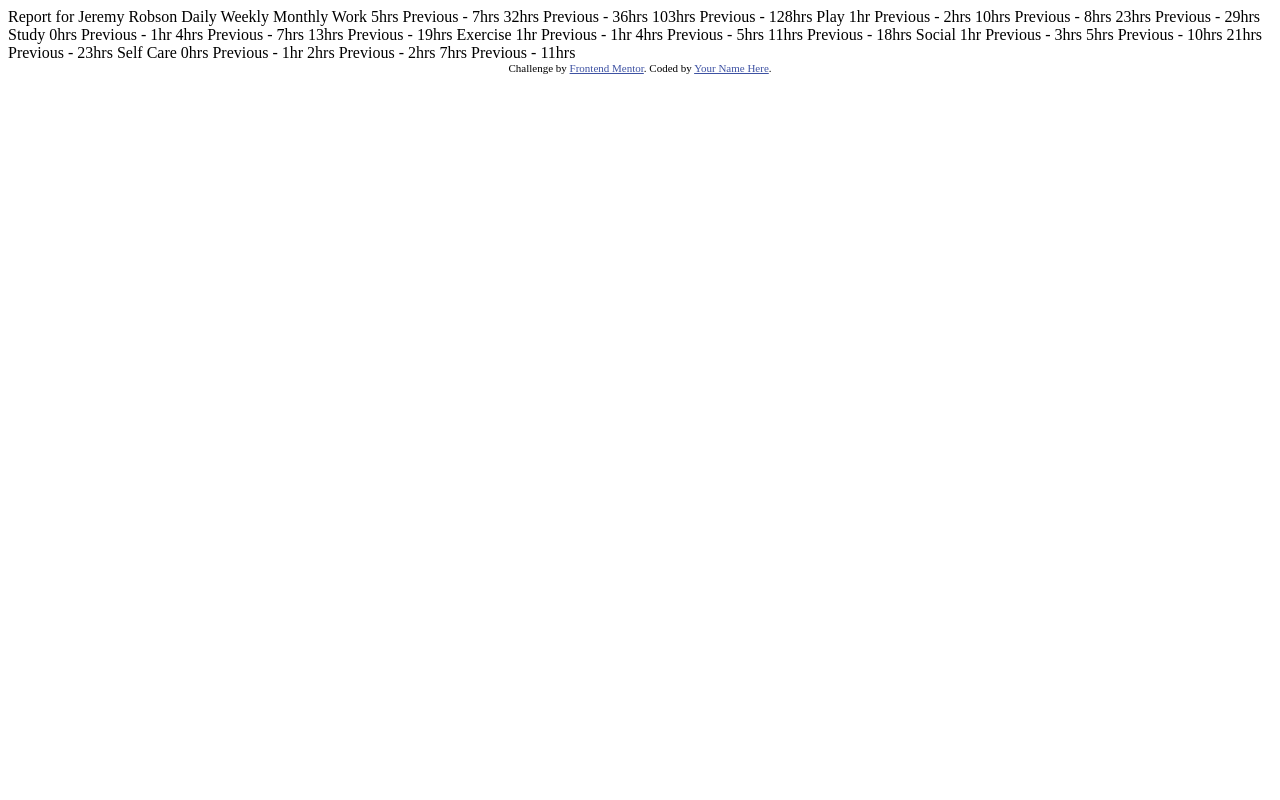
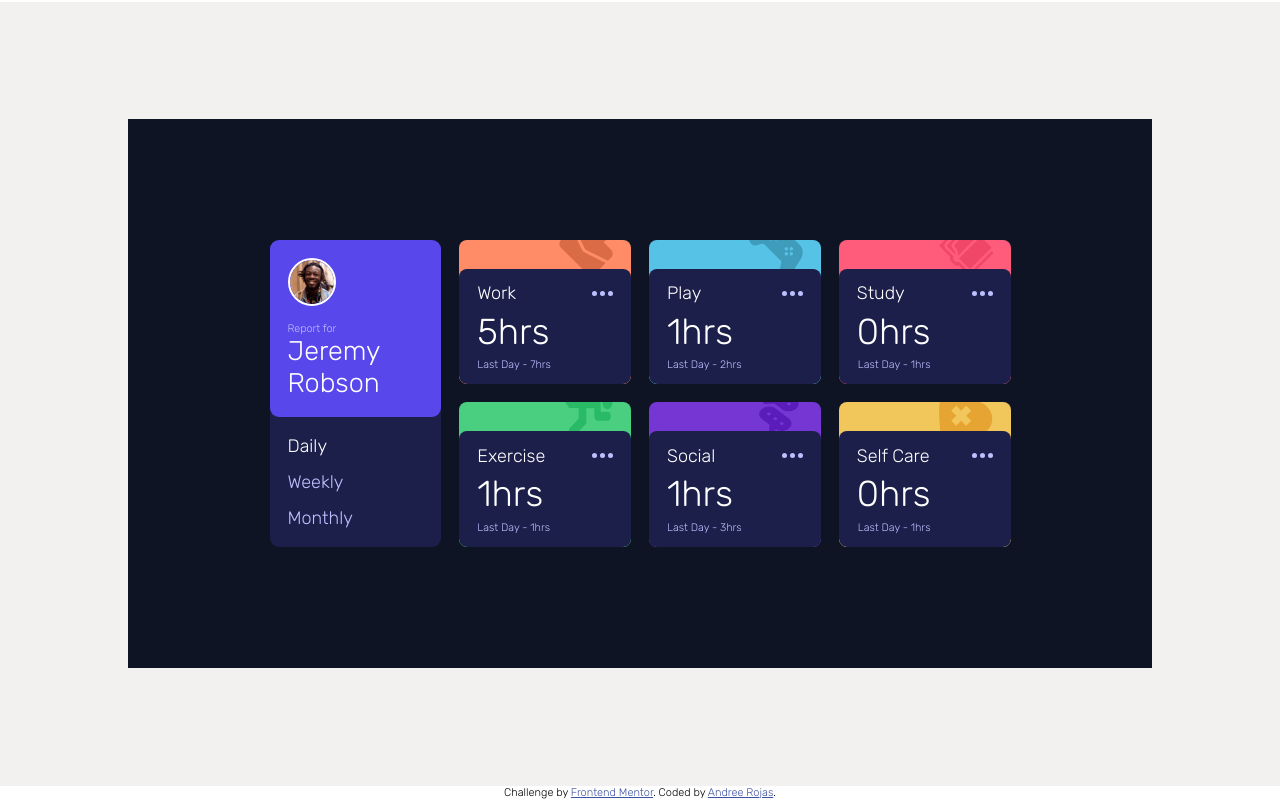
Before and after one commit to andreerojas/andreerojas-FrontEndMentor_Challenge_11, a plain HTML site: page index.html in a window 1280 px wide. Drawn offline with Linux system fonts and the light colour scheme.

Commit message:
layout finished and data is retrieved from json file

```diff
--- /dev/null
+++ b/app.js
@@ -0,0 +1,26 @@
+const inputs = document.querySelectorAll('input');
+const trackContainers = document.querySelectorAll('.track-info');
+
+function fillData(){
+    fetch("data.json")
+    .then(res => res.json())
+    .then(tracks => {
+        let frequency = document.querySelector('input:checked').value;
+        const auxMap = {daily:"Day",weekly:"Week",monthly:"Month"};
+        for(let idx = 0; idx<6;idx++){
+            trackContainers[idx].children[0].innerText = tracks[idx]["title"];
+            trackContainers[idx].children[2].innerText = `${tracks[idx]["timeframes"][frequency]["current"]}hrs`;
+            trackContainers[idx].children[3].innerText = `Last ${auxMap[frequency]} - ${tracks[idx]["timeframes"][frequency]["previous"]}hrs`;
+        }
+    })
+    .catch((e) => {
+        console.log(e);
+    });
+}
+
+for(let input of inputs){
+    input.addEventListener('input',fillData);
+}
+
+//default data filling
+fillData();
--- a/index.html
+++ b/index.html
@@ -1,80 +1,118 @@
 <!DOCTYPE html>
 <html lang="en">
+
 <head>
   <meta charset="UTF-8">
-  <meta name="viewport" content="width=device-width, initial-scale=1.0"> <!-- displays site properly based on user's device -->
+  <meta name="viewport" content="width=device-width, initial-scale=1.0">
+  <!-- displays site properly based on user's device -->
 
   <link rel="icon" type="image/png" sizes="32x32" href="./images/favicon-32x32.png">
-
+  <link rel="preconnect" href="https://fonts.googleapis.com">
+  <link rel="preconnect" href="https://fonts.gstatic.com" crossorigin>
+  <link href="https://fonts.googleapis.com/css2?family=Rubik:wght@300;400;500&display=swap" rel="stylesheet">
+  <link rel="stylesheet" href="styles.css">
   <title>Frontend Mentor | Time tracking dashboard</title>
 
   <!-- Feel free to remove these styles or customise in your own stylesheet 👍 -->
   <style>
-    .attribution { font-size: 11px; text-align: center; }
-    .attribution a { color: hsl(228, 45%, 44%); }
+    .attribution {
+      font-size: 11px;
+      text-align: center;
+    }
+
+    .attribution a {
+      color: hsl(228, 45%, 44%);
+    }
   </style>
 </head>
+
 <body>
+  <main>
+    <section>
+      <div class="grid">
+        <div class="profile-container">
+          <div class="contact">
+            <img src="images/image-jeremy.png" alt="avatar" class="avatar">
+            <span class="small-text">Report for</span>
+            <span class="white-text large-text">Jeremy Robson</span>
+          </div>
+          <div class="options-container">
+            <div class="option">
+              <input type="radio" name="frequency" id="daily"  value = "daily" checked>
+              <label for="daily">Daily</label>
+            </div>
+            <div class="option">
+              <input type="radio" name="frequency" id="weekly" value = "weekly">
+              <label for="weekly">Weekly</label>
+            </div>
+            <div class="option">
+              <input type="radio" name="frequency" id="monthly" value = "monthly" >
+              <label for="monthly">Monthly</label>
+            </div>
+          </div>
+        </div>
+        <div class="track-container">
+          <img src="images/icon-work.svg" alt="track image" class="track-img">
+          <div class="track-info">
+            <span class="title white-text"></span>
+            <img src="images/icon-ellipsis.svg" class="points white-text"></img>
+            <span class="duration white-text"></span>
+            <span class="last-duration"></span>
+          </div>
+        </div>
+        <div class="track-container">
+          <img src="images/icon-play.svg" alt="track image" class="track-img">
+          <div class="track-info">
+           <span class="title white-text"></span>
+           <img src="images/icon-ellipsis.svg" class="points white-text"></img>
+           <span class="duration white-text"></span>
+           <span class="last-duration"></span>
+          </div>
+        </div>
+        <div class="track-container">
+          <img src="images/icon-study.svg" alt="track image" class="track-img">
+          <div class="track-info">
+           <span class="title white-text"></span>
+           <img src="images/icon-ellipsis.svg" class="points white-text"></img>
+           <span class="duration white-text"></span>
+           <span class="last-duration"></span>
+          </div>
+        </div>
+        <div class="track-container">
+          <img src="images/icon-exercise.svg" alt="track image" class="track-img">
+          <div class="track-info">
+           <span class="title white-text"></span>
+           <img src="images/icon-ellipsis.svg" class="points white-text"></img>
+           <span class="duration white-text"></span>
+           <span class="last-duration"></span>
+          </div>
+        </div>
+        <div class="track-container">
+          <img src="images/icon-social.svg" alt="track image" class="track-img">
+          <div class="track-info">
+          <span class="title white-text"></span>
+          <img src="images/icon-ellipsis.svg" class="points white-text"></img>
+          <span class="duration white-text"></span>
+          <span class="last-duration"></span>
+          </div>
+        </div>
+        <div class="track-container">
+          <img src="images/icon-self-care.svg" alt="track image" class="track-img">
+          <div class="track-info">
+           <span class="title white-text"></span>
+           <img src="images/icon-ellipsis.svg" class="points white-text"></img>
+           <span class="duration white-text"></span>
+           <span class="last-duration"></span>
+          </div>
+        </div>
+      </div>
+    </section>
+  </main>
+  <footer class="attribution">
+    Challenge by <a href="https://www.frontendmentor.io?ref=challenge" target="_blank">Frontend Mentor</a>.
+    Coded by <a href="#">Andree Rojas</a>.
+  </footer>
+  <script src="app.js"></script>
+</body>
 
-  Report for
-  Jeremy Robson
-
-  Daily
-  Weekly
-  Monthly
-
-  Work
-  5hrs <!-- daily -->
-  Previous - 7hrs <!-- daily -->
-  32hrs <!-- weekly -->
-  Previous - 36hrs <!-- weekly -->
-  103hrs <!-- monthly -->
-  Previous - 128hrs <!-- monthly -->
-
-  Play
-  1hr <!-- daily -->
-  Previous - 2hrs <!-- daily -->
-  10hrs <!-- weekly -->
-  Previous - 8hrs <!-- weekly -->
-  23hrs <!-- monthly -->
-  Previous - 29hrs <!-- monthly -->
-
-  Study
-  0hrs <!-- daily -->
-  Previous - 1hr <!-- daily -->
-  4hrs <!-- weekly -->
-  Previous - 7hrs <!-- weekly -->
-  13hrs <!-- monthly -->
-  Previous - 19hrs <!-- monthly -->
-
-  Exercise
-  1hr <!-- daily -->
-  Previous - 1hr <!-- daily -->
-  4hrs <!-- weekly -->
-  Previous - 5hrs <!-- weekly -->
-  11hrs <!-- monthly -->
-  Previous - 18hrs <!-- monthly -->
-
-  Social
-  1hr <!-- daily -->
-  Previous - 3hrs <!-- daily -->
-  5hrs <!-- weekly -->
-  Previous - 10hrs <!-- weekly -->
-  21hrs <!-- monthly -->
-  Previous - 23hrs <!-- monthly -->
-
-  Self Care
-  0hrs <!-- daily -->
-  Previous - 1hr <!-- daily -->
-  2hrs <!-- weekly -->
-  Previous - 2hrs <!-- weekly -->
-  7hrs <!-- monthly -->
-  Previous - 11hrs <!-- monthly -->
-
-
-  <div class="attribution">
-    Challenge by <a href="https://www.frontendmentor.io?ref=challenge" target="_blank">Frontend Mentor</a>.
-    Coded by <a href="#">Your Name Here</a>.
-  </div>
-</body>
 </html>
--- /dev/null
+++ b/styles.css
@@ -0,0 +1,255 @@
+body {
+    margin: 0;
+    font-family: 'Rubik', sans-serif;
+    font-size: 18px;
+    font-weight: 300;
+    height: 100vh;
+    width: 100vw;
+    flex-direction: column;
+}
+
+* {
+    box-sizing: border-box;
+}
+
+span{
+    display: inline-block;
+}
+
+body,
+main,
+section {
+    display: flex;
+    justify-content: center;
+    align-items: center;
+}
+
+main {
+    flex-grow: 1;
+    max-height: 98%;
+    width: 100%;
+    color: hsl(236, 100%, 87%);
+    background-color: #F2F1EF;
+}
+
+footer {
+    flex-grow: 0;
+}
+
+section {
+    background-color: hsl(226, 43%, 10%);
+    width: 100%;
+    height: 100%;
+    padding: 1em;
+}
+
+.grid {
+    width: 100%;
+    height: 100%;
+    display: grid;
+    grid-template-columns: 1fr;
+    grid-template-rows: 1fr repeat(6, minmax(0,1fr));
+    gap: 1em;
+}
+
+.profile-container,
+.track-container {
+    width: 100%;
+}
+
+.profile-container {
+    display: grid;
+    grid-template-columns: 1fr;
+    grid-template-rows: repeat(2,auto);
+    background-color: hsl(235, 46%, 20%);
+    border-radius: 0.5em;
+}
+
+.contact {
+    background-color: hsl(246, 80%, 60%);
+    padding: 1em;
+    display: grid;
+    grid-template-columns: 3rem 1fr;
+    align-items: center;
+    column-gap: 1em;
+    border-radius: 0.5em;
+}
+
+.avatar {
+    width: 3rem;
+    height: 3rem;
+    border-radius: 50%;
+    grid-column: 1;
+    grid-row: 1 / span 2;
+    align-self: start;
+    border : 2px solid white;
+}
+
+.contact span:nth-child(2) {
+    grid-column: 2;
+    grid-row: 1;
+}
+
+.contact span:nth-child(3) {
+    grid-column: 2;
+    grid-row: 2;
+}
+
+.options-container {
+    display: flex;
+    padding: 1em;
+    justify-content: space-between;
+
+}
+
+.option {
+    position: relative;
+}
+
+input[type="radio"] {
+    position: absolute;
+    margin: 0;
+    display: none;
+}
+
+.white-text,
+input[type="radio"]:checked+label,
+input[type="radio"]:hover+label {
+    color: white;
+
+}
+
+input[type="radio"]:hover+label {
+    cursor: grab;
+}
+
+.small-text {
+    font-size: 0.6em;
+}
+
+.large-text {
+    font-size: 1.5em;
+}
+
+.track-container{
+    border-radius: 0.5rem;
+    display: flex;
+    flex-direction: column;
+    justify-content: flex-end;
+    position: relative;
+    overflow: hidden;
+}
+
+.track-container:nth-child(2){
+    background-color:hsl(15, 100%, 70%) ;
+}
+
+.track-container:nth-child(3){
+    background-color: hsl(195, 74%, 62%);
+}
+
+.track-container:nth-child(4){
+    background-color:hsl(348, 100%, 68%) ;
+}
+
+.track-container:nth-child(5){
+    background-color:hsl(145, 58%, 55%) ;
+}
+
+.track-container:nth-child(6){
+    background-color: hsl(264, 64%, 52%) ;
+}
+
+.track-container:nth-child(7){
+    background-color: hsl(43, 84%, 65%);
+}
+
+.track-img{
+    position: absolute;
+    right: 1em;
+    top: -1em;
+    z-index: 1;
+    width: 3em;
+    height: 3em;
+}
+.track-info{
+    background-color: hsl(235, 46%, 20%);
+    width: 100%;
+    height: 80%;
+    border-radius: 0.5rem;
+    padding: 0.75em 1em;
+    display: grid;
+    grid-template-columns: repeat(2,auto);
+    grid-template-rows: auto minmax(0,1fr);
+    justify-content: space-between;
+    align-items: center;
+    z-index: 2;
+}
+
+.track-info:hover{
+    background-color: hsla(235, 45%, 61%,0.9);
+    cursor: grab;
+}
+
+.point:hover{
+    cursor: grab;
+}
+.duration{
+    font-size: 2em;
+}
+
+.last-duration{
+    font-size: 0.6em;
+}
+
+.points,.last-duration{
+    justify-self: end;
+}
+@media (min-width : 376px) {
+    section {
+        width: 80%;
+        height: 70%;
+    }
+
+    .grid {
+        width: 75%;
+        height: 60%;
+        grid-template-columns: repeat(4, 1fr);
+        grid-template-rows: repeat(2, 1fr);
+    }
+
+    .profile-container {
+        grid-row: 1 / span 2;
+        grid-template-rows: 1fr 1fr;
+    }
+
+    .contact {
+        grid-template-columns: 1fr;
+        grid-template-rows: 4rem;
+    }
+
+    .options-container {
+        flex-direction: column;
+    }
+
+    .avatar {
+        grid-row: 1;
+    }
+
+    .contact span:nth-child(2) {
+        grid-column: 1;
+        grid-row: 2 / 3;
+    }
+
+    .contact span:nth-child(3) {
+        grid-column: 1;
+        grid-row: 3 / 4;
+    }
+    .duration{
+        grid-row: 2;
+    }
+    .last-duration{
+        grid-row: 3;
+    }
+
+}
```
Also changed, not shown: desktop-version.png (added), mobile-version.png (added), 2 other files.
